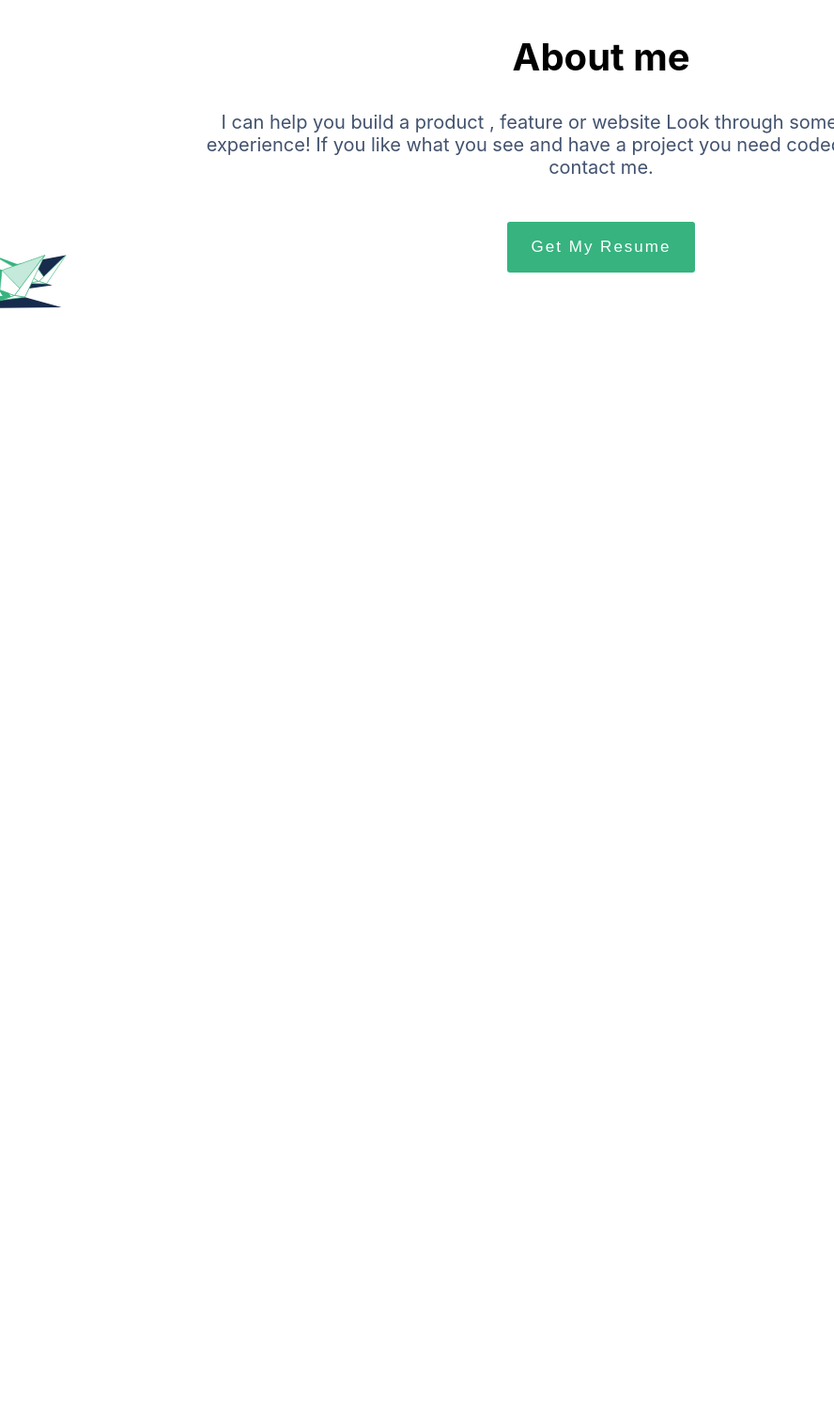
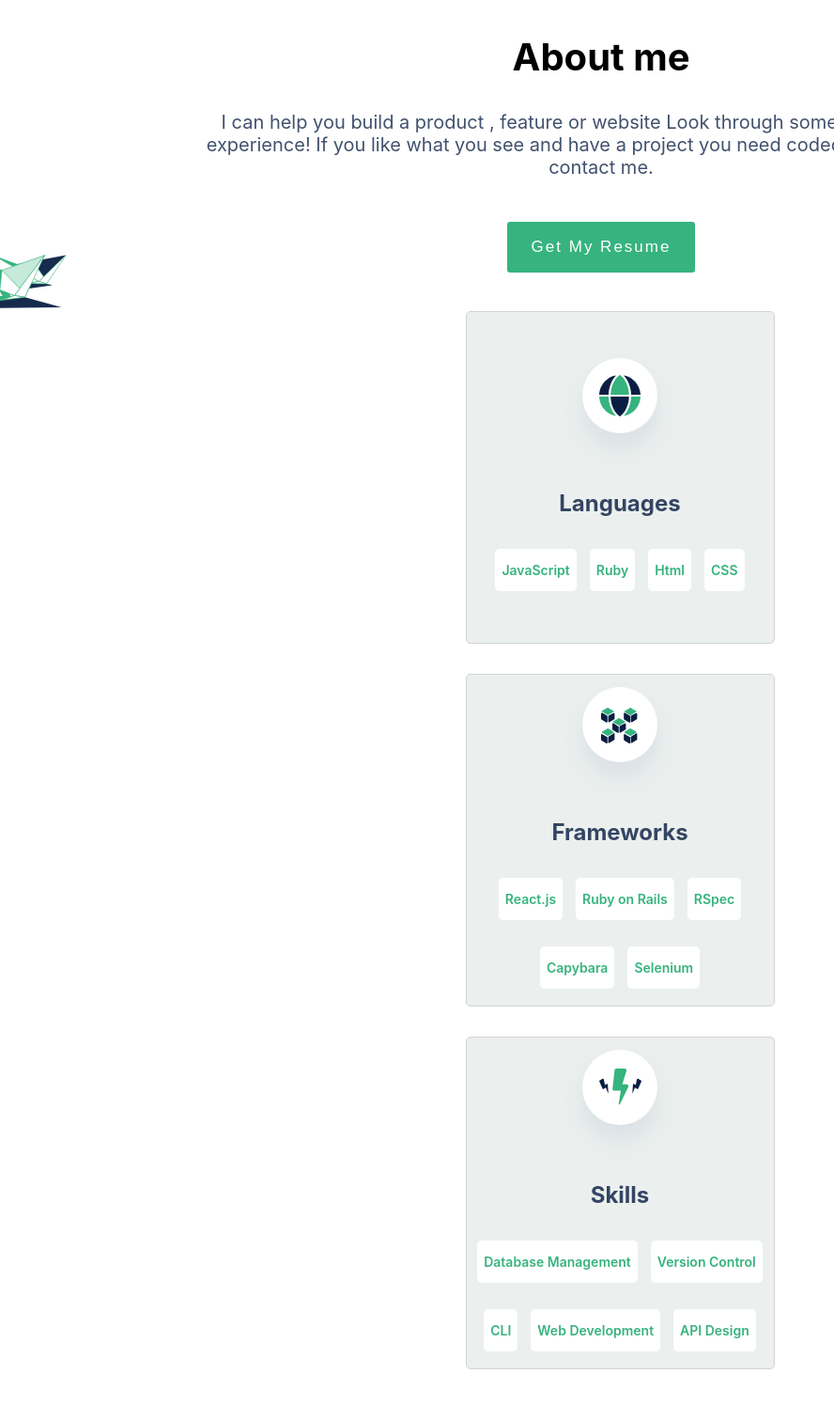
Before and after one commit to demesameneshoa/Portfolio, a website: page index.html in a window 1280 px wide. Shown: the part 2663-4158 px from the top of the page at 94% size, without its empty margins (0-888 px from the left). Before the commit the page ends 3010 px from the top, so only its background shows below. Drawn offline with Linux system fonts and the light colour scheme.

Commit message:
added languages, skills and frameworks as per the Figma Standard

```diff
--- a/index.html
+++ b/index.html
@@ -129,6 +129,54 @@
         </div>
         <button type="button" >Get My Resume</button>
     </div>
+    <div class="attributes-and-skills">
+        <ul class="my-attributes">
+            <li>
+                <div class="attribute">
+                    <div class="attribute-image">
+                        <img src="./images/icons/languages-icon.svg" alt="Languages icon">
+                    </div>
+                    <h2 class="attribute-name">Languages</h2>
+					<ul class="attribute-list">
+						<li>JavaScript</li>
+						<li>Ruby</li>
+						<li>Html</li>
+						<li>CSS</li>
+					</ul>
+                </div>
+            </li>
+            <li>
+                <div class="attribute">
+                    <div class="attribute-image">
+                        <img src="./images/icons/frameworks-icon.svg" alt="Frameworks icon">
+                    </div>
+                    <h2 class="attribute-name">Frameworks</h2>
+					<ul class="attribute-list">
+						<li>React.js</li>
+						<li>Ruby on Rails</li>
+						<li>RSpec</li>
+						<li>Capybara</li>
+                        <li>Selenium</li>
+					</ul>
+                </div>
+            </li>
+            <li>
+                <div class="attribute">
+                    <div class="attribute-image">
+                        <img src="./images/icons/skills-icon.svg" alt="Skills icon">
+                    </div>
+                    <h2 class="attribute-name">Skills</h2>
+					<ul class="attribute-list">
+						<li>Database Management</li>
+						<li>Version Control</li>
+						<li>CLI</li>
+						<li>Web Development</li>
+                        <li>API Design</li>
+					</ul>
+                </div>
+            </li>
+        </ul>
+    </div>
 </section>
 </body>
 </html>
--- a/style.css
+++ b/style.css
@@ -139,6 +139,16 @@ h2 {
   font-weight: 600;
 }
 
+.attribute-list li {
+  background-color: #fff;
+  color: #36b37e;
+  font-size: 14px;
+  font-weight: 600;
+  padding: 1em 0.5em;
+  margin: 1em 0.5em;
+  border-radius: 5px;
+}
+
 .myworks-card > .work-languages > li {
   background: #ebf0ee;
   font-family: Inter, sans-serif;
@@ -192,3 +202,44 @@ button {
   max-width: 900px;
   margin: 0 auto;
 }
+
+.my-attributes-ul {
+  list-style: none;
+  display: flex;
+  width: max-content;
+  flex-direction: column;
+  justify-content: center;
+  align-items: center;
+  padding: 0;
+}
+
+.attribute {
+  display: flex;
+  flex-direction: column;
+  justify-content: center;
+  border: 1px lightgray solid;
+  padding: 0;
+  border-radius: 5px;
+  margin-bottom: 2em;
+  background: #ebf0ee;
+  width: 327px;
+  height: 352px;
+}
+
+.attribute-image {
+  display: flex;
+  justify-content: center;
+  align-items: center;
+}
+
+.attribute-name {
+  font-size: 24px;
+  color: #344563;
+}
+
+.attribute-list {
+  display: flex;
+  flex-wrap: wrap;
+  justify-content: center;
+  padding: 0;
+}
```
Also changed, not shown: images/icons/frameworks-icon.svg (added), images/icons/languages-icon.svg (added), images/icons/skills-icon.svg (added).
